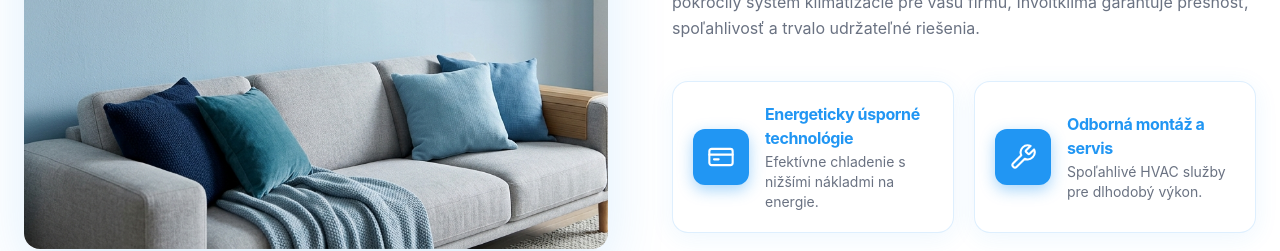
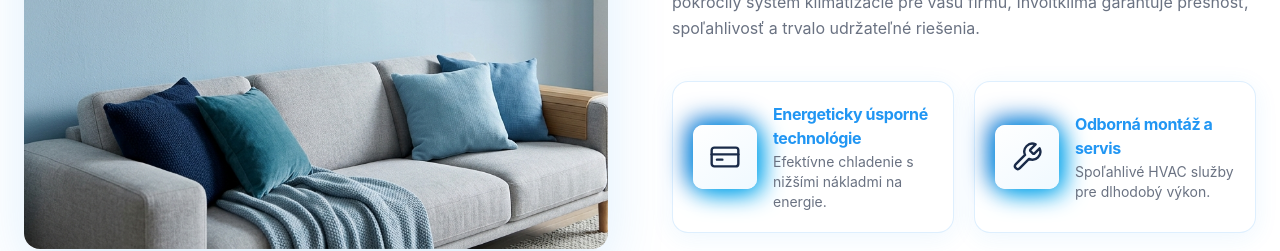
Before and after one commit to soltymwork/involtklima, a Next.js app: page / in a window 1280 px wide. Shown: the part 1860-2111 px from the top of the page. Built offline with nearby package versions, Linux system fonts and the light colour scheme.

Commit message:
Add files via upload

```diff
--- a/app/globals.css
+++ b/app/globals.css
@@ -110,6 +110,18 @@
   color: white;
 }
 
+/* Icon box — biely s modrým glow z oboch strán (About sekcia) */
+.icon-box-glow {
+  background: linear-gradient(145deg, #ffffff, #f0f9ff);
+  border-radius: 10px;
+  box-shadow: 5px 5px 25px #01adf0, -5px -5px 25px #0066cc;
+  transition: transform 0.4s ease, box-shadow 0.4s ease;
+  display: flex;
+  align-items: center;
+  justify-content: center;
+  flex-shrink: 0;
+}
+
 /* Zdieľaný glow pre services / blog / contact karty */
 .glow-card {
   background: #ffffff;
--- a/app/page.tsx
+++ b/app/page.tsx
@@ -205,8 +205,8 @@ export default function Home() {
 
             <div className="flex flex-col sm:flex-row gap-5 mb-10">
               <div className="flex items-center gap-4 p-5 rounded-xl card-airvana w-full">
-                <div className="w-14 h-14 shrink-0 bg-[#2196f3] rounded-xl flex items-center justify-center shadow-[0_5px_15px_rgba(33,150,243,0.4)]">
-                  <svg viewBox="0 0 24 24" className="w-7 h-7 stroke-white fill-none" strokeWidth="1.8" strokeLinecap="round" strokeLinejoin="round">
+                <div className="icon-box-glow w-16 h-16">
+                  <svg viewBox="0 0 24 24" className="w-8 h-8 fill-none" stroke="#1a2b49" strokeWidth="1.8" strokeLinecap="round" strokeLinejoin="round">
                     <rect x="2" y="5" width="20" height="14" rx="2"/>
                     <line x1="2" y1="10" x2="22" y2="10"/>
                     <path d="M6 14h4"/>
@@ -218,8 +218,8 @@ export default function Home() {
                 </div>
               </div>
               <div className="flex items-center gap-4 p-5 rounded-xl card-airvana w-full">
-                <div className="w-14 h-14 shrink-0 bg-[#2196f3] rounded-xl flex items-center justify-center shadow-[0_5px_15px_rgba(33,150,243,0.4)]">
-                  <svg viewBox="0 0 24 24" className="w-7 h-7 stroke-white fill-none" strokeWidth="1.8" strokeLinecap="round" strokeLinejoin="round">
+                <div className="icon-box-glow w-16 h-16">
+                  <svg viewBox="0 0 24 24" className="w-8 h-8 fill-none" stroke="#1a2b49" strokeWidth="1.8" strokeLinecap="round" strokeLinejoin="round">
                     <path d="M14.7 6.3a1 1 0 0 0 0 1.4l1.6 1.6a1 1 0 0 0 1.4 0l3.77-3.77a6 6 0 0 1-7.94 7.94l-6.91 6.91a2.12 2.12 0 0 1-3-3l6.91-6.91a6 6 0 0 1 7.94-7.94l-3.76 3.76z"/>
                   </svg>
                 </div>
```
